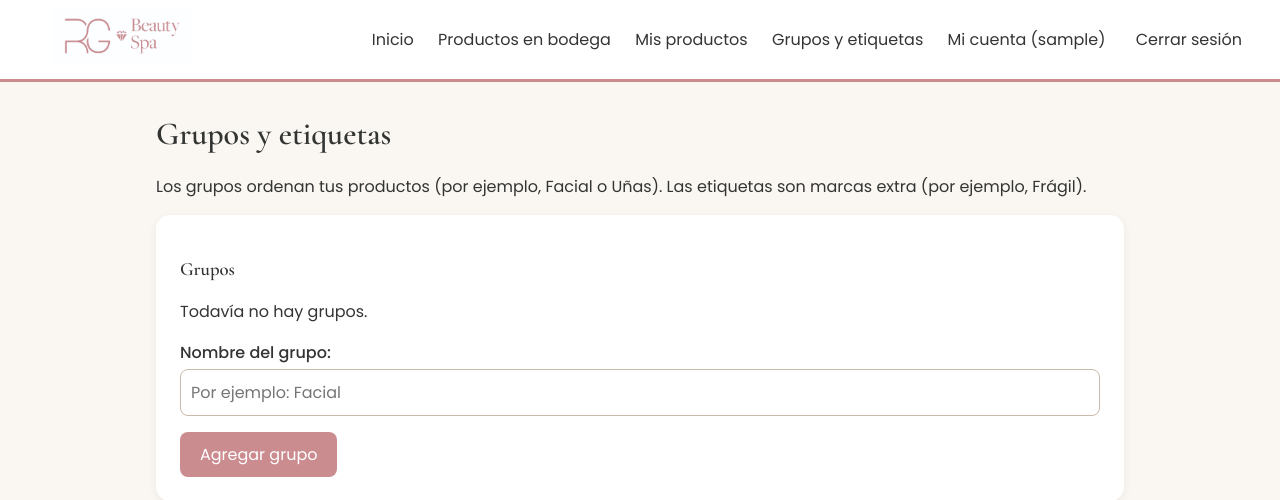
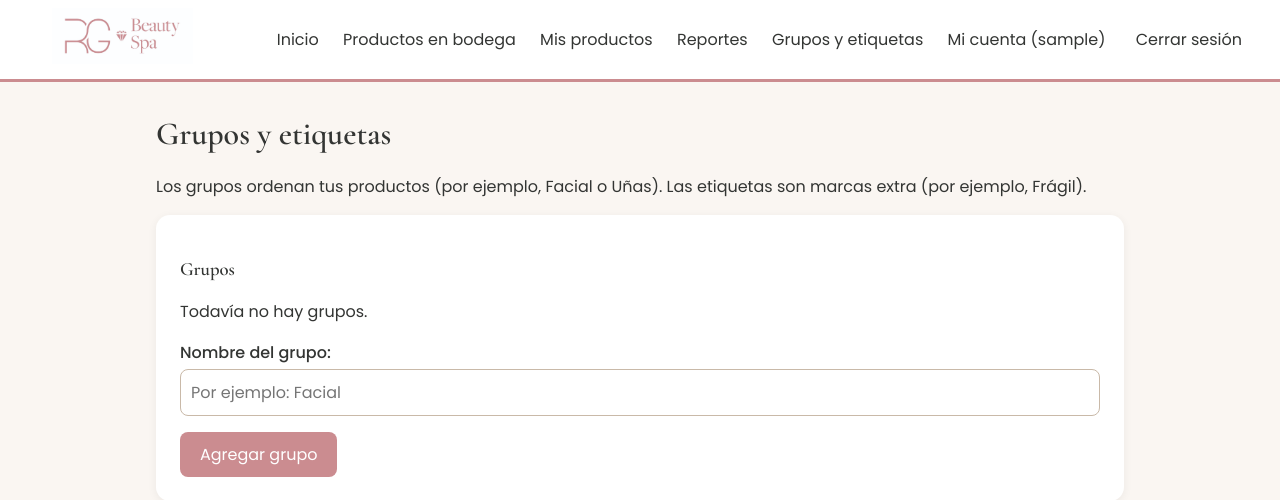
Before and after one commit to vergaran46-hub/Inventario_BackEnd, a Django app: page /grupos/ in a window 1280 px wide. Shown: the top 500 px of the page. Run offline with Django 5.2, Linux system fonts and the light colour scheme; the visitor is signed in with stand-in values (Sample User, id 1); data that the repository does not hold is empty.

Commit message:
Agrega el enlace a Reportes en el menu
- Agrega la opcion Reportes en la barra de navegacion

```diff
--- a/inventario/templates/inventario/base.html
+++ b/inventario/templates/inventario/base.html
@@ -16,6 +16,7 @@
         <a href="{% url 'inicio' %}">Inicio</a>
         <a href="{% url 'home' %}">Productos en bodega</a>
         <a href="{% url 'mis_productos' %}">Mis productos</a>
+        <a href="{% url 'reporte' %}">Reportes</a>
         <a href="{% url 'grupos' %}">Grupos y etiquetas</a>
         <a href="{% url 'perfil' %}">Mi cuenta ({{ user.username }})</a>
         <form method="post" action="{% url 'logout' %}" style="display:inline">
```
